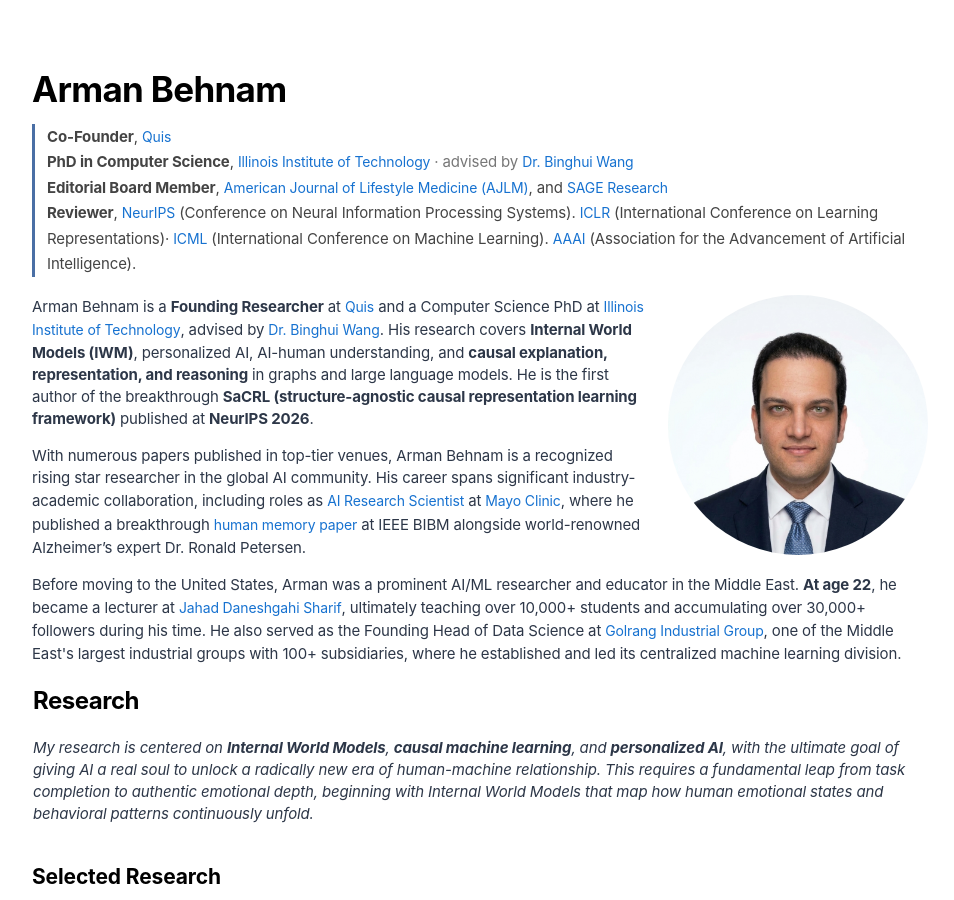
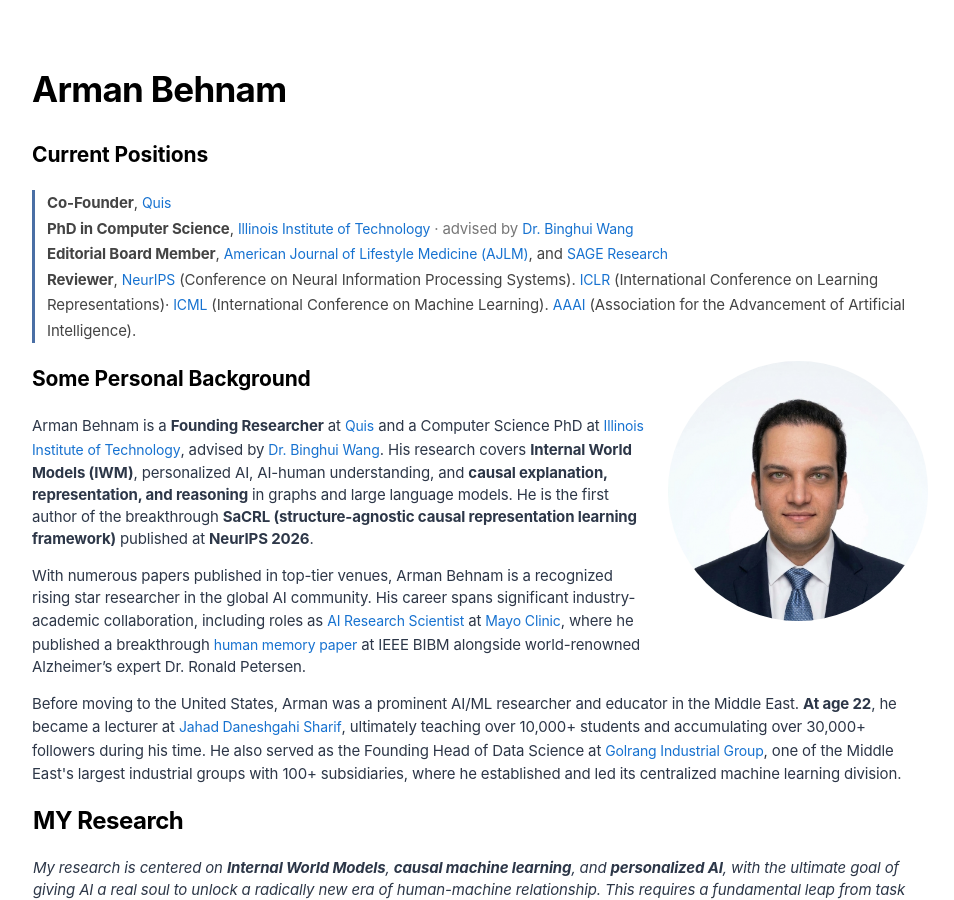
Before and after one commit to ArmanBehnam/ArmanBehnam.github.io, a Jekyll site: the page built from index.html, in a window 1280 px wide and 900 px high. Shown: the whole window, without its empty margins (160-1114 px from the left). Built offline with Jekyll 4.4.1, drawn with Linux system fonts in a browser that asks for light colours.

```diff
--- a/index.html
+++ b/index.html
@@ -4,6 +4,7 @@ title: Arman Behnam's website
 ---
 <div class="blurb">
   <h1 style="margin-top: 0;">Arman Behnam</h1>
+<h2>Current Positions</h2>
 	  <ul style="list-style:none; padding-left:12px; margin:4px 0 18px 0; border-left:3px solid #4a6fa5; line-height:1.7; font-size:0.98em; color:#444;">
        <li><b>Co-Founder</b>, <a href="https://quislab.com/">Quis</a></li>
 	 <li><b>PhD in Computer Science</b>, <a href="https://www.iit.edu/">Illinois Institute of Technology
@@ -30,7 +31,7 @@ title: Arman Behnam's website
 <img src="images/profile.jpeg" alt="Arman Behnam" style="float:right; width:260px; height:260px;
 border-radius:50%; object-fit:cover; object-position:center 30%; margin:0 0 16px 24px;">
 
-
+<h2>Some Personal Background</h2>
 	<p>Arman Behnam is a <b>Founding Researcher</b> at <a href="https://quis.ai/">Quis</a> and a Computer Science PhD
 	at <a href="https://www.iit.edu/">Illinois Institute of Technology</a>, advised by
 	<a href="http://wangbinghui.net/">Dr. Binghui Wang</a>.
@@ -57,7 +58,7 @@ border-radius:50%; object-fit:cover; object-position:center 30%; margin:0 0 16px
     <table style="width:100%;border:0px;border-spacing:0px;border-collapse:separate;margin-right:auto;margin-left:auto;table-layout:fixed;"><tbody>
           <tr>
           <td style="width:100%;vertical-align:middle">
-            <heading>Research</heading>
+            <heading> MY Research</heading>
 
 	<p><em>My research is centered on <b>Internal World Models</b>, <b>causal machine learning</b>,
 		and <b>personalized AI</b>, with the ultimate goal of giving AI a real soul to unlock a
```
